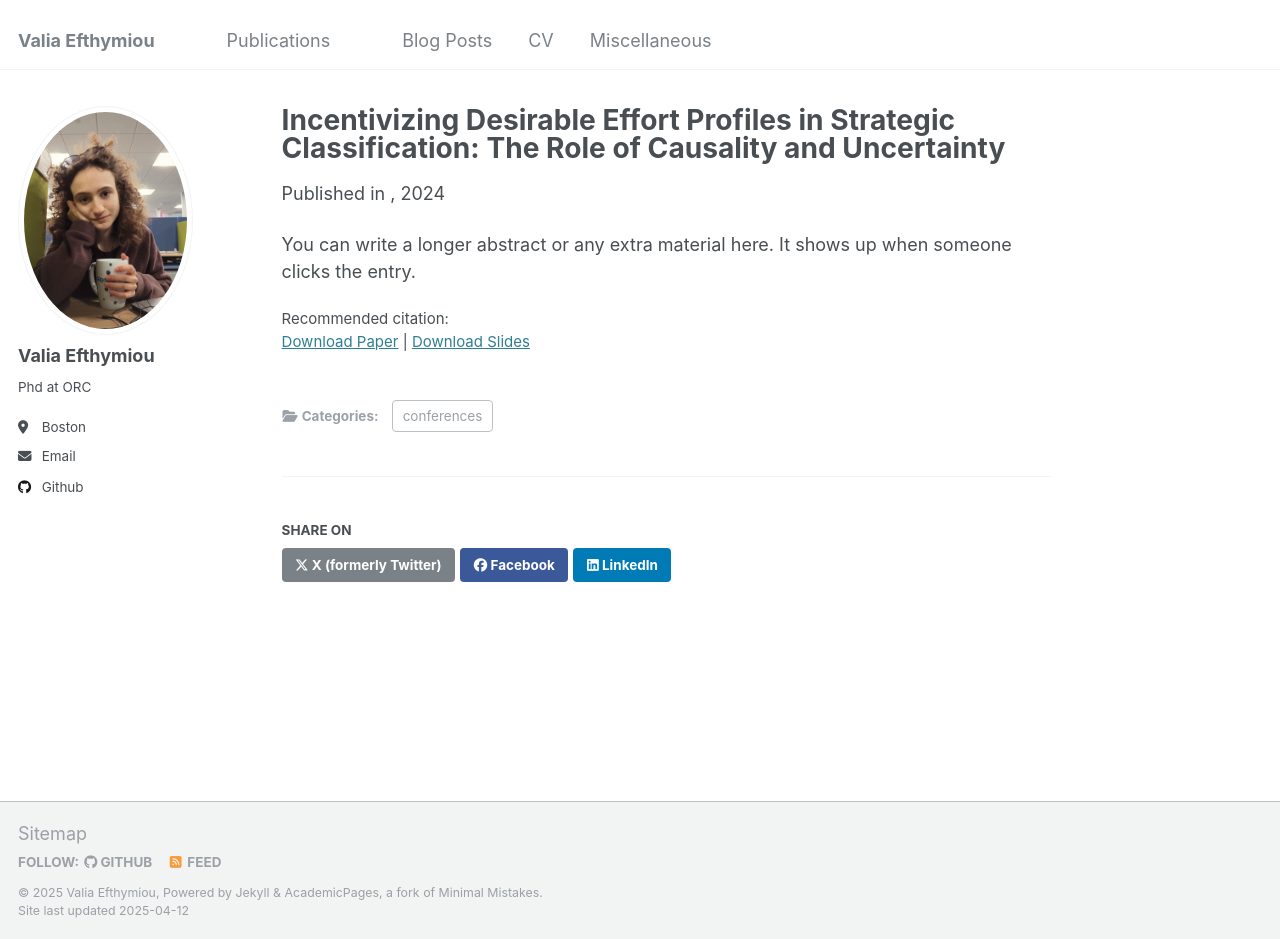
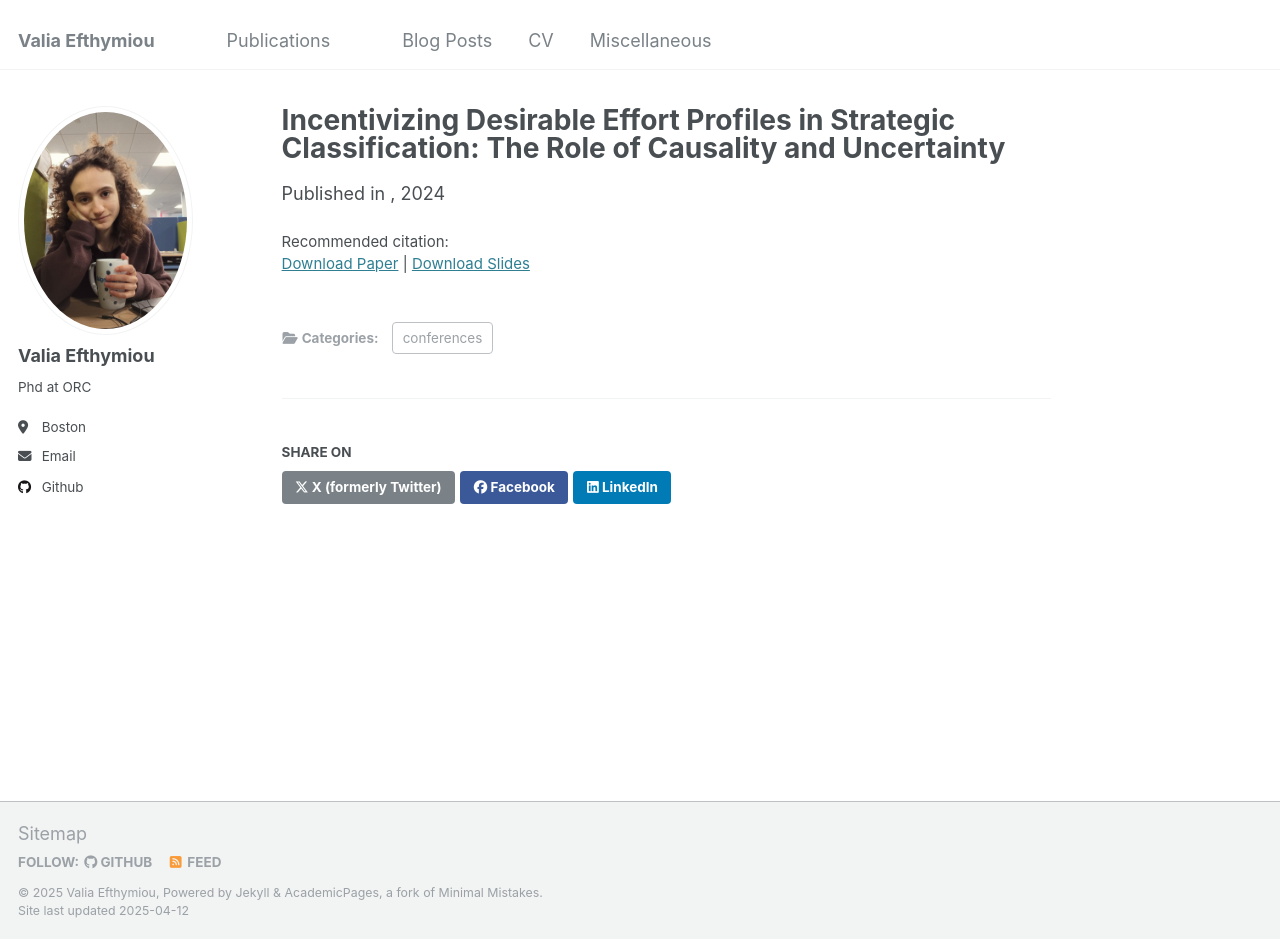
Before and after one commit to valiaEft/valiaEft.github.io, a Jekyll site: the page built from _publications/2025-str.md, in a window 1280 px wide and 939 px high. Built offline with Jekyll 4.4.1, drawn with Linux system fonts in a browser that asks for light colours.

Commit message:
Update 2025-str.md

```diff
--- a/_publications/2025-str.md
+++ b/_publications/2025-str.md
@@ -12,5 +12,3 @@ slidesurl: ''  # optional
 excerpt:  ''
 citation: ''
 ---
-You can write a longer abstract or any extra material here.
-It shows up when someone clicks the entry.
```
